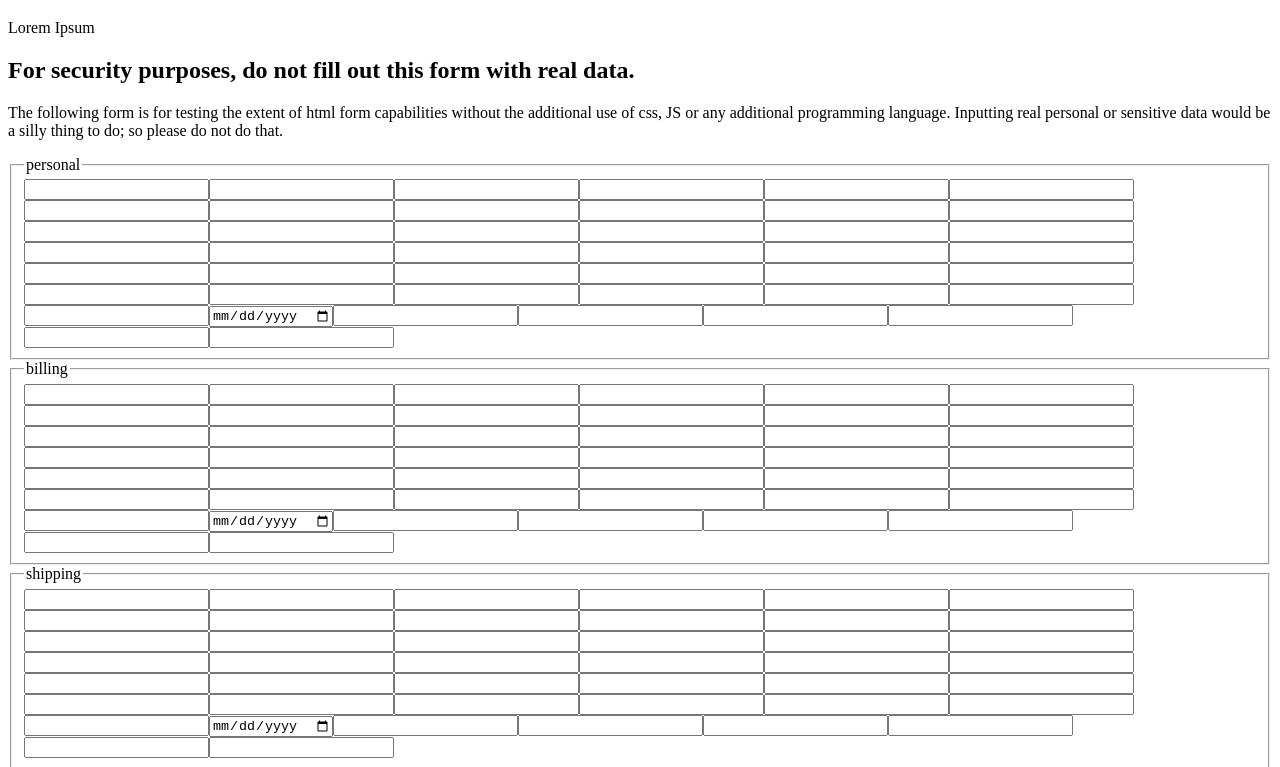
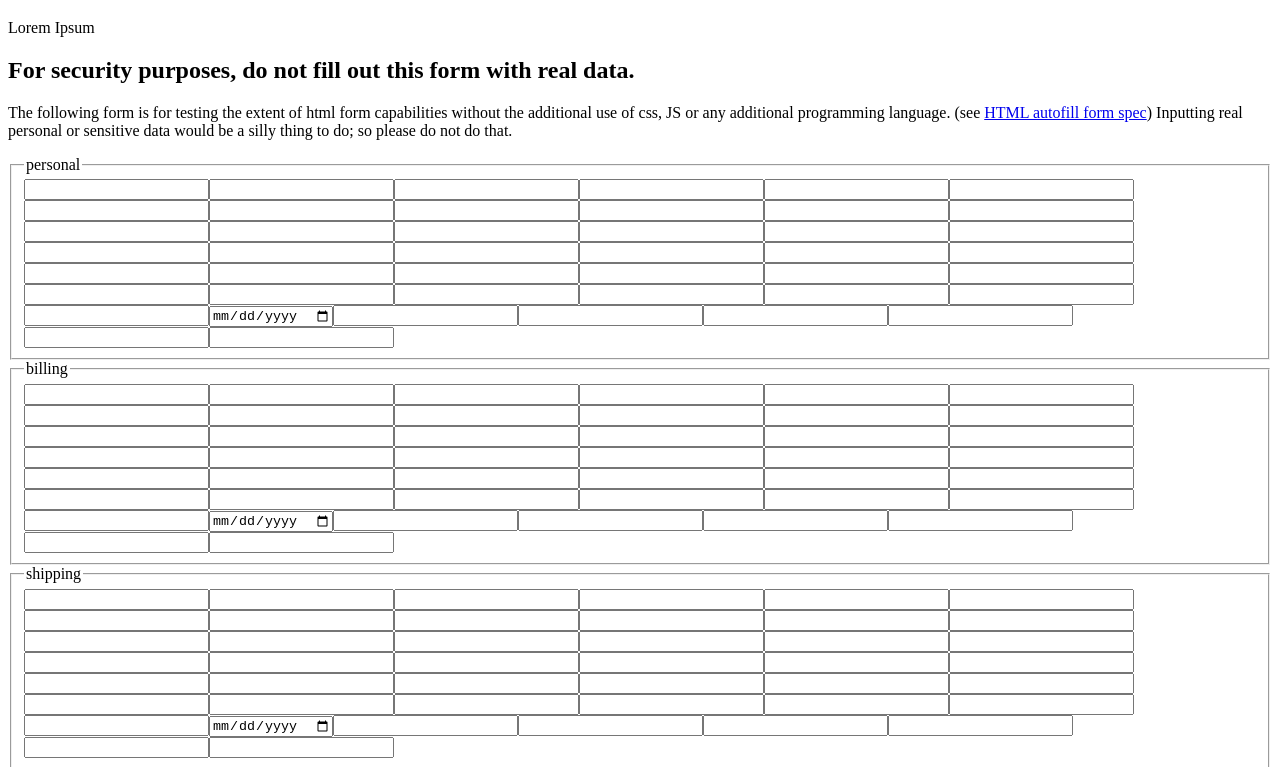
Before and after one commit to collinshaffer/collinshaffer.github.io, a plain HTML site: page index.html in a window 1280 px wide. Shown: the part 61-828 px from the top of the page. Drawn offline with Linux system fonts and the light colour scheme.

Commit message:
added favicon, updated form message

```diff
--- a/index.html
+++ b/index.html
@@ -2,6 +2,9 @@
 <html>
 
 <head>
+  <meta charset="UTF-8" />
+  <link rel="icon" type="image/png" href="./assets/favicon.png" />
+  <meta name="viewport" content="width=device-width, initial-scale=1.0" />
   <title>Collin Shaffer | GitHub</title>
   <script>
     // personal info fields
@@ -169,7 +172,7 @@
     <h2>For security purposes, do not fill out this form with real data.</h2>
     <p>
       The following form is for testing the extent of html form capabilities without the additional use of css, JS or
-      any additional programming language.
+      any additional programming language. (see <a href="https://html.spec.whatwg.org/dev/form-control-infrastructure.html#autofill-field">HTML autofill form spec</a>)
       Inputting real personal or sensitive data would be a silly thing to do; so please do not do that.
     </p>
   </div>
```
Also changed, not shown: assets/favicon.png (added).
